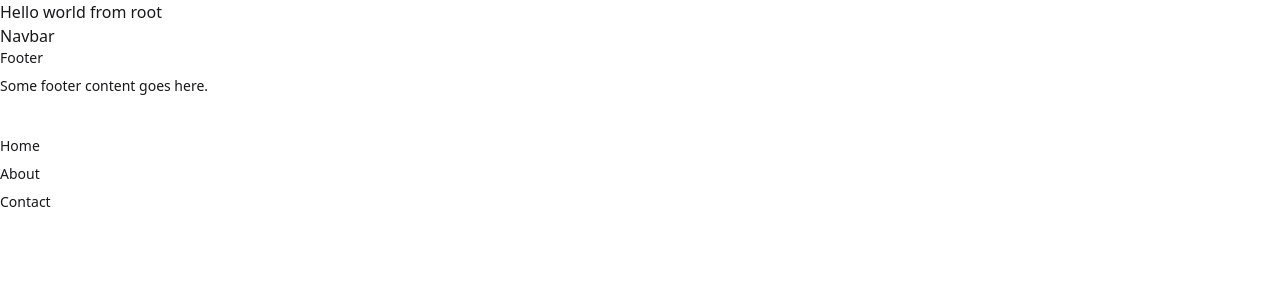
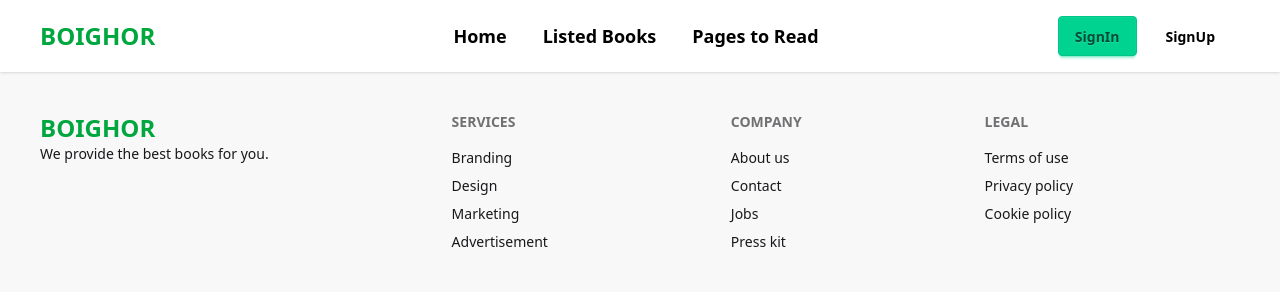
Before and after one commit to salauddin85/React-Explore, a React (Vite) app in the folder Boighor/: page / in a window 1280 px wide. Shown: the top 300 px of the page. Built offline with nearby package versions, Linux system fonts and the light colour scheme.

Commit message:
added dasiy ui navbar and footer

```diff
--- a/Boighor/src/components/Footer/Footer.jsx
+++ b/Boighor/src/components/Footer/Footer.jsx
@@ -1,23 +1,39 @@
-import React from 'react';
+import React from "react";
 
-import { Link } from 'react-router-dom';
+import { Link } from "react-router-dom";
 
 const Footer = () => {
-    return (
-    <footer>
-        <div className="footer">
-            <div className="footer-content">
-                <h2>Footer</h2>
-                <p>Some footer content goes here.</p>
-            </div>
-            <div className="footer-links">
-                <Link to="/">Home</Link>
-                <Link to="/about">About</Link>
-                <Link to="/contact">Contact</Link>
-            </div>
-        </div>
+  return (
+    <footer className="footer sm:footer-horizontal bg-base-200 text-base-content p-10">
+      <aside>
+        <p>
+            <span className="text-2xl font-bold text-green-600 mb-3">BOIGHOR</span>
+          <br />
+          We provide the best books for you.
+        </p>
+      </aside>
+      <nav>
+        <h6 className="footer-title">Services</h6>
+        <a className="link link-hover">Branding</a>
+        <a className="link link-hover">Design</a>
+        <a className="link link-hover">Marketing</a>
+        <a className="link link-hover">Advertisement</a>
+      </nav>
+      <nav>
+        <h6 className="footer-title">Company</h6>
+        <a className="link link-hover">About us</a>
+        <a className="link link-hover">Contact</a>
+        <a className="link link-hover">Jobs</a>
+        <a className="link link-hover">Press kit</a>
+      </nav>
+      <nav>
+        <h6 className="footer-title">Legal</h6>
+        <a className="link link-hover">Terms of use</a>
+        <a className="link link-hover">Privacy policy</a>
+        <a className="link link-hover">Cookie policy</a>
+      </nav>
     </footer>
-    );
+  );
 };
 
 export default Footer;
--- a/Boighor/src/components/Navbar/Navbar.jsx
+++ b/Boighor/src/components/Navbar/Navbar.jsx
@@ -1,11 +1,70 @@
-import React from 'react';
+import React from "react";
 
 const Navbar = () => {
-    return (
-        <div>
-            <h1>Navbar</h1>
+//  common componentfunction for button,pages to read,listed books
+ const commonComponent = (text) => {
+    return text
+};
+
+  return (
+    <div class="navbar bg-white shadow-sm  px-0 lg:px-10">
+      <div class="navbar-start">
+        <div class="dropdown">
+          <div tabindex="0" role="button" class="btn btn-ghost lg:hidden">
+            <svg
+              xmlns="http://www.w3.org/2000/svg"
+              class="h-5 w-5"
+              fill="none"
+              viewBox="0 0 24 24"
+              stroke="currentColor"
+              color="black"
+            >
+              {" "}
+              <path
+                stroke-linecap="round"
+                stroke-linejoin="round"
+                stroke-width="2"
+                d="M4 6h16M4 12h8m-8 6h16"
+
+              />{" "}
+            </svg>
+          </div>
+          <ul
+            tabindex="0"
+            class="menu menu-sm dropdown-content bg-base-100 rounded-box z-1 mt-3 w-52 p-2 shadow"
+          >
+            <li>
+              <p className="text-black font-bold text-lg">{commonComponent("Home")}</p>
+            </li>
+            <li>
+              <p className="text-black font-bold text-lg">{commonComponent("Listed Books")}</p>
+            </li>
+            <li>
+              <p className="text-black font-bold text-lg">{commonComponent("Pages to Read")}</p>
+            </li>
+          </ul>
         </div>
-    );
+        <a class="  normal-case font-bold   lg:text-2xl  text-green-600">BOIGHOR</a>
+      </div>
+      <div class="navbar-center hidden lg:flex">
+        <ul class="menu menu-horizontal px-1 gap-3">
+          <li>
+            <button className="text-black font-bold text-lg">{commonComponent("Home")}</button>
+          </li>
+          <li>
+            <p className="text-black font-bold text-lg">{commonComponent("Listed Books")}</p>
+          </li>
+          <li>
+            <p className="text-black font-bold text-lg">{commonComponent("Pages to Read")}</p>
+          </li>
+        </ul>
+      </div>
+      <div class="navbar-end mr-2 gap-3 lg:flex">
+        <a class="btn btn-success hover:btn-accent font-bold ">SignIn</a>
+        <a class="btn btn-ghost text-black hover:text-white font-bold">SignUp</a>
+      </div>
+    </div>
+  );
 };
 
 export default Navbar;
--- a/Boighor/src/components/Root/Root.jsx
+++ b/Boighor/src/components/Root/Root.jsx
@@ -6,7 +6,6 @@ import Footer from '../Footer/Footer';
 const Root = () => {
     return (
         <div>
-            <h2>Hello world from root</h2>
             <Navbar />
             <Outlet />
             <Footer />
--- a/Boighor/src/main.jsx
+++ b/Boighor/src/main.jsx
@@ -6,12 +6,14 @@ import {createBrowserRouter, RouterProvider} from "react-router-dom";
 import Root from './components/Root/Root.jsx';
 import About from './components/About/About.jsx';
 import Contact from './components/Contact/Contact.jsx';
+import Error from './components/Error/Error.jsx';
 
 
 const router = createBrowserRouter([
   {
     path: "/",
     element: <Root />,
+    errorElement: <Error />,
     children: [
       {
         path: "/about",
```
